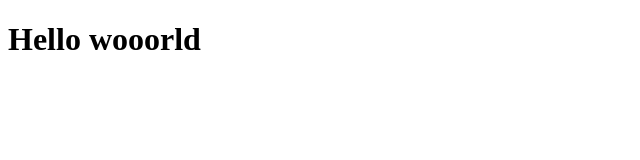
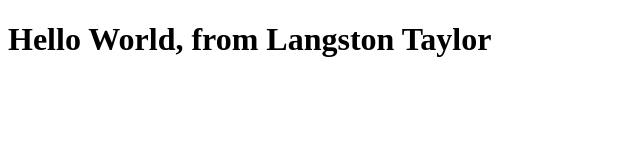
Before and after one commit to litaylor/583helloworld, a plain HTML site: page index.html in a window 1280 px wide. Shown: the whole page, without its empty margins (0-640 px from the left). Drawn offline with Linux system fonts and the light colour scheme.

Commit message:
Added name.

```diff
--- a/index.html
+++ b/index.html
@@ -5,6 +5,5 @@
     <title></title>
   </head>
   <body>
-    <h1>Hello wooorld</h1>
-  </body>
+    <h1>Hello World, from Langston Taylor</h1>
 </html>
```
